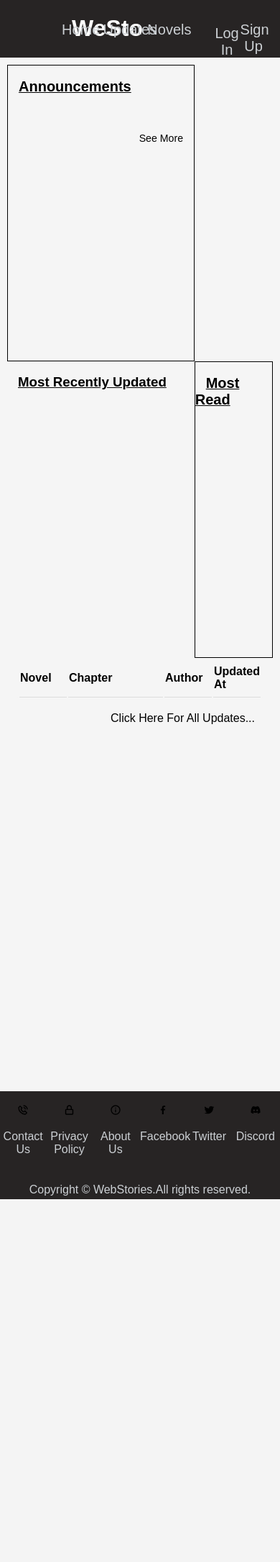
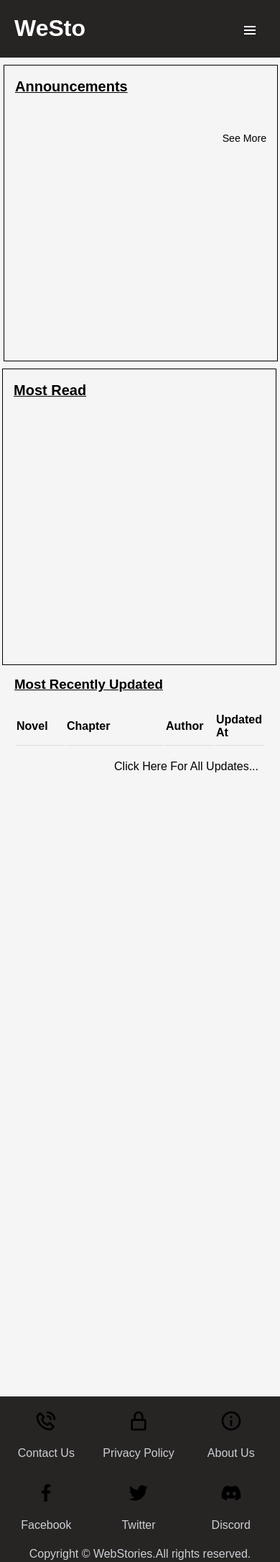
Before and after one commit to pemba1s1/WebStories, a PHP site: page /index.php in a window 390 px wide. Shown: the whole page at 72% size. Before the commit the page ends 1666 px from the top, so only its background shows below. Run offline with PHP 8.4, Linux system fonts and the light colour scheme; data that the repository does not hold is empty.

Commit message:
made site resposive

```diff
--- a/css/mystyle.css
+++ b/css/mystyle.css
@@ -9,6 +9,14 @@ body{
     width: auto;
     height: 80px;
     background-color: rgb(39, 36, 36);
+}
+.header .icon{
+    display: none;
+    padding: 0px 30px 0px 0px;
+
+}
+.header .icon img{
+    height: 100%;
 }
 .logo{
     width: 20%;
@@ -22,22 +30,11 @@ body{
 }
 .nav{
     width: 79%;
-    height: 100%;
+    height: 80px;
     float: right;
+    display: inline-block;
 }
-.nav .nav2{
-    width: 20%;
-    float: left;
-    text-align: center;
-    padding-top: 30px;
-}
-.nav .nav1{
-    width: 20%;
-    float: left;
-    text-align: center;
-    padding-top: 30px;
-}
-.nav .nav3{
+nav a{
     width: 20%;
     float: left;
     text-align: center;
@@ -48,26 +45,8 @@ body{
     float: right;
     height: 100px;
 }
-.auth .login{
+.auth a{
     width: 40%;
-    float: left;
-    text-align: center;
-    padding-top: 35px;
-}
-.auth .signup{
-    width: 40%;
-    float: left;
-    text-align: center;
-    padding-top: 30px;
-}
-.auth .logout{
-    width:40%;
-    float: left;
-    text-align: center;
-    padding-top: 30px;
-}
-.auth .myprofile{
-    width:40%;
     float: left;
     text-align: center;
     padding-top: 30px;
@@ -76,12 +55,13 @@ body{
     text-decoration: none;
     font-size: 20px;
     color: rgb(204, 208, 212);
+    display: inline-block;
 }
 a .active{
     color: green;
 }
 .nav a:hover{
-    color: white;;
+    color: white;
 }
 /*--End of Header--*/
 /*--Start of Content--*/
@@ -178,11 +158,11 @@ a .active{
     text-decoration: none;
     color: black;
 }
-.content2 .tbl a{
+.content2 .tbl a, .content2 .right a{
     border-bottom: 2px solid whitesmoke;
     transition: 0.3s ease;
 }
-.content2 .tbl a:hover{
+.content2 .tbl a:hover,.content2 .right a:hover{
     border-color: rgb(64, 22, 112);
     padding-bottom: 6px;
 }
@@ -209,6 +189,7 @@ th, td {
 .footer1{
     width: 50%;
     height: 85%;
+    display: inline-block;
     float: left;
 }
 .footer1 .contactUs{
@@ -235,6 +216,7 @@ th, td {
 .footer2{
     width: 50%;
     height: 85%;
+    display: inline-block;
     float: right;
 }
 .footer2 .facebook{
@@ -278,7 +260,7 @@ th, td {
     background-color: rgb(73, 71, 71);
 }
 .panel img{
-    width: 30%;
+    width: 40%;
 }
 .prev{
     padding-top:5px;
@@ -422,15 +404,17 @@ textarea {
 /*--end of post--*/
 /*--start of button--*/
 .button1{
+    float: left;
     background-color: #4CAF50;
     color: white;
     border: 2px solid #4CAF50; /* Green */
     font-size: 18px;
     margin-top: 20px;
     transition-duration: 0.4s;
-    width: 15%;
+    width: 50%;
     padding: 5px 5px 5px 5px;
     border-radius: 8px;
+    margin: 0px 0px 0px 0px
 }
 .button1:hover {
     background-color: rgb(55, 141, 58);
@@ -449,7 +433,7 @@ a{
     font-size: 18px;
     margin-top: 20px;
     transition-duration: 0.4s;
-    width: 25%;
+    width: 40%;
     padding: 5px 5px 5px 5px;
     border-radius: 8px;
     margin: 0px 0px 0px 0px
@@ -464,3 +448,148 @@ a{
     width: 100%;
     text-align: center;
 }
+
+@media screen and (max-width: 990px){
+    nav a{
+        width: 19%;
+    }
+    .auth{
+        width: 43%;
+    }
+    .panel img{
+        width: 50%;
+    }
+}
+@media screen and (max-width: 830px){
+    .header .logo h1{
+        margin-left:0px;
+        position: absolute;
+        top: 0;
+        left: 20px;
+    }
+    nav a{
+        width: 17%;
+    }
+    .auth{
+        width: 49%;
+    }
+    .panel img{
+        width: 60%;
+    }
+    .update table .td1{
+        width: 40%;
+    }
+    .update table .td2{
+        width: 60%;
+    }
+}
+@media screen and (max-width: 610px){
+    .header nav, .header .auth{
+        display: none;
+    }
+    .header a.icon{
+        display: block;
+        float: right;
+        padding-top: 30px;
+        position: absolute;
+        top: 0;
+        right:0;
+    }
+
+    .footer{
+        height: 230px;
+    }
+    .footer .footer1,.footer .footer2{
+        display: block;
+        height: 100px;
+        width: 100%;
+        text-align: center;
+    }
+    .footer .footer2{
+        margin-bottom: 10px;
+    }
+    .panel img{
+        width: 70%;
+    }
+    .update table .td1{
+        width: 35%;
+    }
+    .update table .td2{
+        width: 65%;
+    }
+
+}
+@media screen and (max-width: 610px) {
+  .header.responsive {
+    position: relative;
+    height: 350px;
+  }
+  .header.responsive .logo h1{
+    margin-left: 50px;
+  }
+  .header.responsive .icon {
+    position: absolute;
+    top: 0;
+    right: 0;
+  }
+  .header.responsive .logo h1{
+    margin-left: 0px;
+    position: absolute;
+    top: 0;
+    left: 20px;
+  }
+  .header.responsive nav{
+    display: block;
+    position: absolute;
+    top: 50px;
+    left: 20px;
+  }
+  .header.responsive nav a{
+    float: none;
+    display: block;
+    text-align: left;
+    width: 100%;
+  }
+  .header.responsive .auth{
+    display: block;
+    position: absolute;
+    top: 210px;
+    left: 20px;
+  }
+  .header.responsive .auth a{
+    float: none;
+    display: block;
+    text-align: left;
+    width: 100%;
+  }
+
+}
+@media screen and (max-width: 500px){
+    .content1{
+        margin: 10px 5px 10px 5px;
+        height:820px;
+    }
+    .content1 .announcement{
+        float: none;
+        display: block;
+        width: 100%;
+        height: 50%;
+    }
+    .content1 .most{
+        width: 100%;
+        margin-top: 10px;
+        height: 50%;
+    }
+    .content2{
+        margin: 30px 5px 20px 5px;
+    }
+    .panel img{
+        width: 80%;
+    }
+    .update table .td1{
+        width: 20%;
+    }
+    .update table .td2{
+        width: 80%;
+    }
+}
--- a/footer.php
+++ b/footer.php
@@ -33,7 +33,7 @@
                 <p>Discord</p></a>
             </div>
         </div>
-        <p>Copyright &copy; <a href="">WebStories</a>.All rights reserved.</p>
+        <p style="margin-bottom: 0px;">Copyright &copy; <a href="">WebStories</a>.All rights reserved.</p>
     </div>
 </body>
 </html>
--- a/header.php
+++ b/header.php
@@ -14,35 +14,46 @@ else
     <meta name="keywords" content="Novel"/>
     <meta name="description" content="Read Novels"/>
     <link rel="stylesheet" type="text/css" href="css/mystyle.css">
-    <script src="https://unpkg.com/boxicons@2.0.9/dist/boxicons.js"></script>
 </head>
 <body>
-    <div class="header">
+    <div class="header" id="myHeader">
         <div class="logo">
             <h1>WeSto</h1>
         </div>
         <div class="nav">
             <nav>
-                <div class="nav1"><a href="index.php">Home</a></div>
-                <div class="nav2"><a href="update.php">Updates</a></div>
-                <div class="nav3"><a href="novel.php">Novels</a></div>
+                <a href="index.php">Home</a>
+                <a href="update.php">Updates</a>
+                <a href="novel.php">Novels</a>
             </nav>
             <div class="auth">
                 <?php
                 if(isset($_SESSION['login'])){
 
                 ?>
-                <div class="logout"><a href="php/logout.php">Log Out</a></div>
-                <div class="myprofile"><a href="mynovels.php">My Novels</a></div>
+                <a href="php/logout.php">Log Out</a>
+                <a href="mynovels.php">My Novels</a>
                 <?php
                 }
                 else{
                 ?>
-                <div class="login"><a href="login.php">Log In</a></div>
-                <div class="signup"><a href="signup.php">Sign Up</a></div>
+                <a href="login.php">Log In</a>
+                <a href="signup.php">Sign Up</a>
                 <?php
                 }
                 ?>
+
             </div>
+            <a href="javascript:void(0);" class="icon" onclick="myFunction()"><img src="img/menu.png"></a>
         </div>
     </div>
+<script>
+    function myFunction() {
+      var x = document.getElementById("myHeader");
+      if (x.className === "header") {
+        x.className += " responsive";
+      } else {
+        x.className = "header";
+      }
+    }
+</script>
--- a/mynovels.php
+++ b/mynovels.php
@@ -30,17 +30,17 @@ if(!isset($_SESSION['login'])){
 
         ?>
             <tr>
-                <td width="60%">
+                <td class="td1" width="60%">
                         <a href="about.php?novel_name=<?php echo $novel['novel_name'];?>">
                             <?php
                                 echo $novel['novel_name'];
                             ?>
                         </a>
                 </td>
-                <td width="40%">
+                <td class="td2" width="40%">
                     <div class="outer">
                         <a href="update_chapter.php?novel_name=<?php echo $novel['novel_name'];?>" >
-                            <button class="button1" style="width:40%;float: left;margin: 0px 0px 0px 0px">Update Chapter </button>
+                            <button class="button1" >Update Chapter </button>
                         </a>
                         <form action="php/delete_novel.php" method="POST" >
                             <input type="hidden" name="novel_name" value="<?php echo $novel['novel_name'];?>">
```
Also changed, not shown: img/menu.png (added), img/vline.png (deleted).
